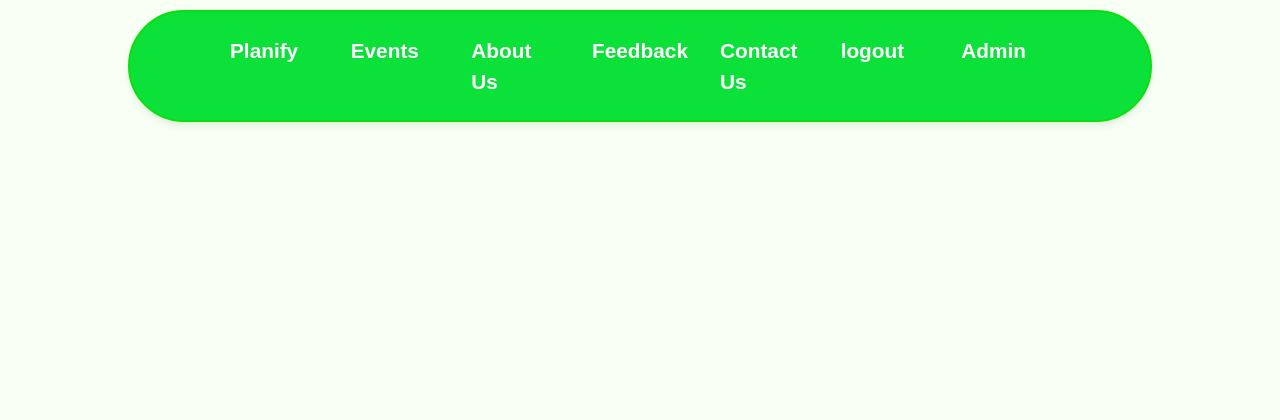
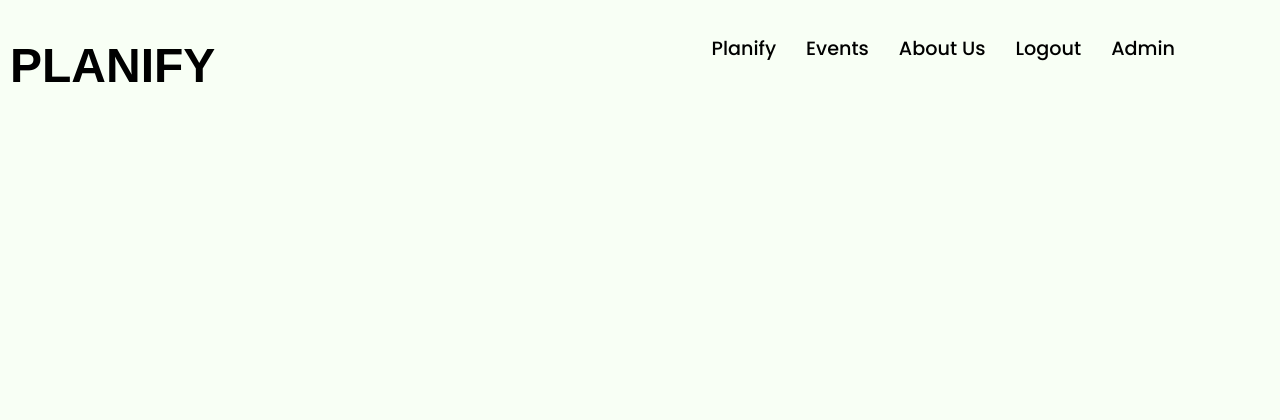
Before and after one commit to aaryanrn/planify, a Flask app: page /users/explore-events in a window 1280 px wide; the page is wider, and only the part inside the window is pictured. Shown: the top 420 px of that part. Run offline with Flask 3, Linux system fonts and the light colour scheme.

Commit message:
working on frontend

```diff
--- a/static/styles.css
+++ b/static/styles.css
@@ -254,45 +254,56 @@ footer a {
 
 /*nav bar starts here*/
 .nav-container {
-    position:absolute; /* Stick to the top of the viewport */
-    top: 10px; /* Adjust the distance from the top */
-    background-color: #0ce13a; /* Background color */
-    padding: 0px 84px; /* Add padding for spacing */
-    border: 2px solid #0bdf0b; /* Border color and thickness */
-    border-radius: 70px; /* Rounded corners */
-    box-shadow: 0px 4px 6px rgba(12, 124, 36, 0.1); /* Optional shadow */
-    width: 80%; /* Ensure responsive width */
-    max-width: 1200px; /* Limit the max width for larger screens */
-    margin: 0 auto; /* Center horizontally within the page */
-}
-
-.nav-container:hover {
-    background-color: rgb(17, 117, 37); /* Change background color to black on hover */
+    position: absolute; /* Stick to the top */
+    top: 10px;
+    background-color: transparent; /* No background */
+    padding: 0 50px; /* Add padding for spacing */
+    width: 100%; /* Take full width of the viewport */
+    max-width: 1200px; /* Restrict maximum width */
+    margin: 0 auto; /* Center the navbar */
+    display: flex; /* Use flexbox for layout */
+    justify-content: flex-end; /* Align items to the right */
+    align-items: center; /* Vertically center items */
+    box-shadow: none; /* No shadow */
 }
 
 .nav ul {
-    list-style: none; /* Remove bullet points */
+    list-style: none; /* Remove list bullets */
     padding: 0;
     margin: 0;
-    display: flex; /* Flex layout for nav items */
-    justify-content: center; /* Space nav items evenly */
-    gap: 20px; /* Add space between items */
+    display: flex; /* Flexbox layout for nav items */
+    gap: 200px;; /* Increased gap for more space between items */
 }
 
 .nav li {
-    flex: 1; /* Ensure items are evenly spaced */
+    flex: none; /* Prevent items from stretching */
 }
 
 .nav a {
     text-decoration: none; /* Remove underline */
-    color: #fff; /* Text color */
-    font-weight: bold; /* Make text bold */
-    font-size: 1.3rem; /* Font size */
-    padding: 8px 16px; /* Padding inside links */
-    transition: background-color 0.3s ease, color 0.3s ease; /* Smooth transition */
+    color: #000; /* Black text */
+    font-family: 'Poppins', sans-serif; /* Apply Poppins font */
+    font-weight: 500; /* Slightly lighter font weight */
+    font-size: 1.2rem; /* Slightly smaller font size for balance */
+    padding: 10px 15px; /* Padding for clickable area */
+    border-radius: 5px; /* Add subtle rounded corners */
+    transition: color 0.3s ease; /* Smooth color transition */
 }
 
 .nav a:hover {
-    background-color: #0bdf0b; /* Hover effect */
-    color: #000; /* Change text color on hover */
+    color: #555; /* Lighter shade for hover */
 }
+
+.nav a.active {
+    text-decoration: none; /* Remove underline for active link */
+    color: #000; /* Keep text color black */
+}
+.top-left {
+	position: absolute;
+	top: 20px; /* Adjust this value to move the text down */
+	left: 0;
+	padding: 10px;
+	font-size: 3em;
+	font-weight: bold;
+	color: rgb(0, 0, 0); /* Set the text color to black */
+}
--- a/templates/users/dashboard.html
+++ b/templates/users/dashboard.html
@@ -1,7 +1,6 @@
 {% extends 'base.html' %}
 
 {% block body %}
-
 
 <div id="carouselExampleAutoplaying" class="carousel slide" data-bs-ride="carousel">
     <div class="carousel-inner">
@@ -32,12 +31,11 @@
 
 <!-- Footer Section -->
 <footer>
-    <div class=" text-center">
+    <div class="text-center">
         <p>&copy; 2024 Your Company. All Rights Reserved.</p>
         <p><a href="#" class="footer-link">Privacy Policy</a> | <a href="#" class="footer-link">Terms of Service</a></p>
     </div>
 </footer>
 
-
 {% include 'users/navbar.html' %}
 {% endblock body %}
--- a/templates/users/navbar.html
+++ b/templates/users/navbar.html
@@ -1,5 +1,12 @@
-<div class="nav-container">
-    <ul class="nav justify-content-center">
+<head>
+    <link href="https://fonts.googleapis.com/css2?family=Poppins:wght@400;500;600&display=swap" rel="stylesheet">
+    </head>
+    <div class="top-left">
+      PLANIFY
+    </div>
+    <div class="nav-container">
+      </div><div class="nav-container">
+    <ul class="nav">
         <li class="nav-item">
             <a class="nav-link active" aria-current="page" href="{{ url_for('dashboard') }}">Planify</a>
         </li>
@@ -10,13 +17,7 @@
             <a class="nav-link" href="#">About Us</a>
         </li>
         <li class="nav-item">
-            <a class="nav-link" href="#">Feedback</a>
-        </li>
-        <li class="nav-item">
-            <a class="nav-link" href="#">Contact Us</a>
-        </li>
-        <li class="nav-item">
-            <a class="nav-link" href="/">logout</a>
+            <a class="nav-link" href="/">Logout</a>
         </li>
         <li class="nav-item">
             <a class="nav-link" href="{{ url_for('admin.admin_login') }}">Admin</a>
```
Also changed, not shown: static/uploads/lavi-perchik-1qCSGzVEKKQ-unsplash.jpg (added).
